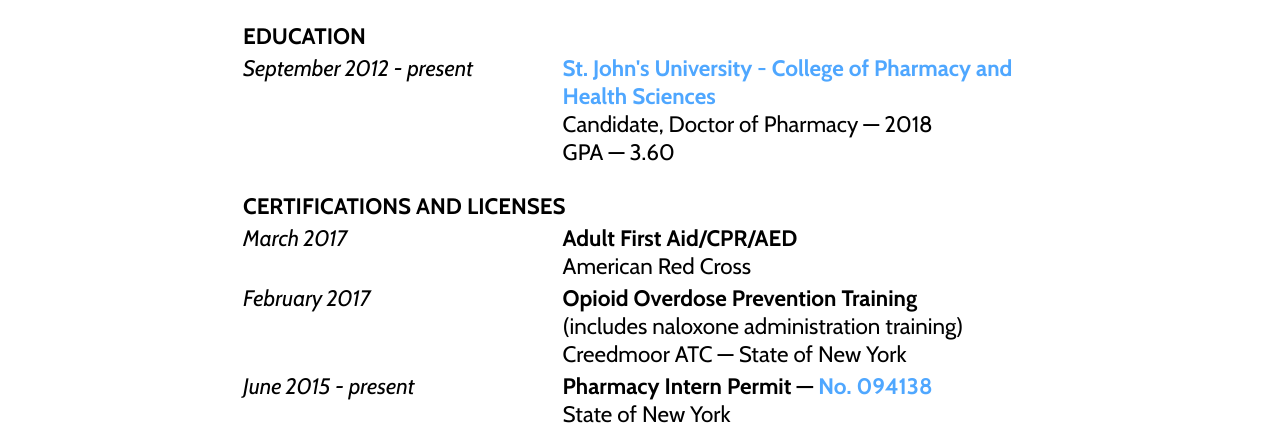
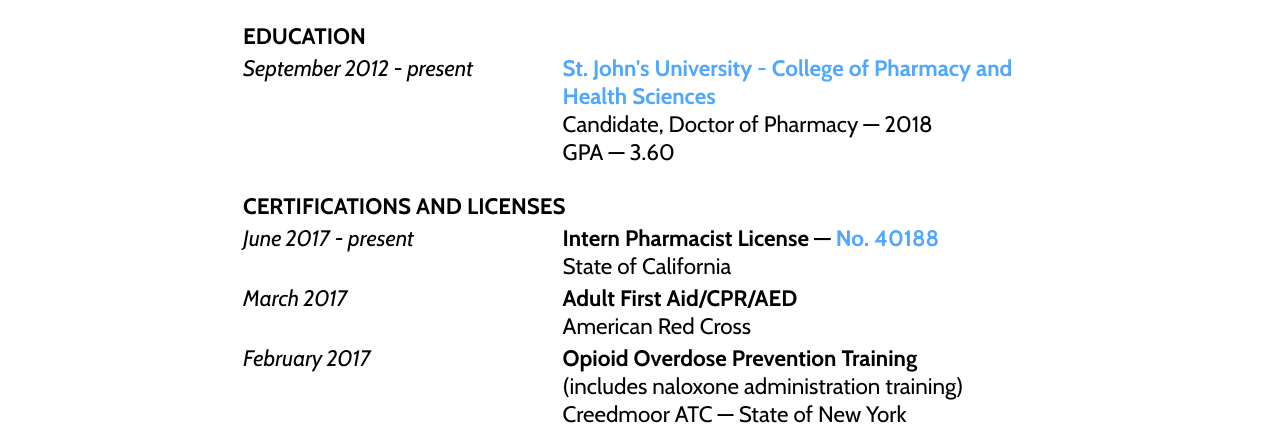
Before and after one commit to ridhahassoun/ridhahassoun.github.io, a plain HTML site: page cv.html in a window 1280 px wide. Shown: the part 308-744 px from the top of the page. Drawn offline with nearby package versions, Linux system fonts and the light colour scheme.

Commit message:
Added CA intern license

```diff
--- a/cv.html
+++ b/cv.html
@@ -44,6 +44,13 @@
                     <th colspan="2">Certifications and Licenses</th>
                 </tr>
             </thead>
+            <tr>
+                <td>June 2017 - present</td>
+                <td>
+                    <strong>Intern Pharmacist License &mdash; <a href="http://www2.dca.ca.gov/pls/wllpub/WLLQRYNA$LCEV2.QueryView?P_LICENSE_NUMBER=40188&P_LTE_ID=769">No. 40188</a></strong><br />
+                    State of California
+                </td>
+            </tr>
             <tr>
                 <td>March 2017</td>
                 <td>
```
Also changed, not shown: 1 other file.
